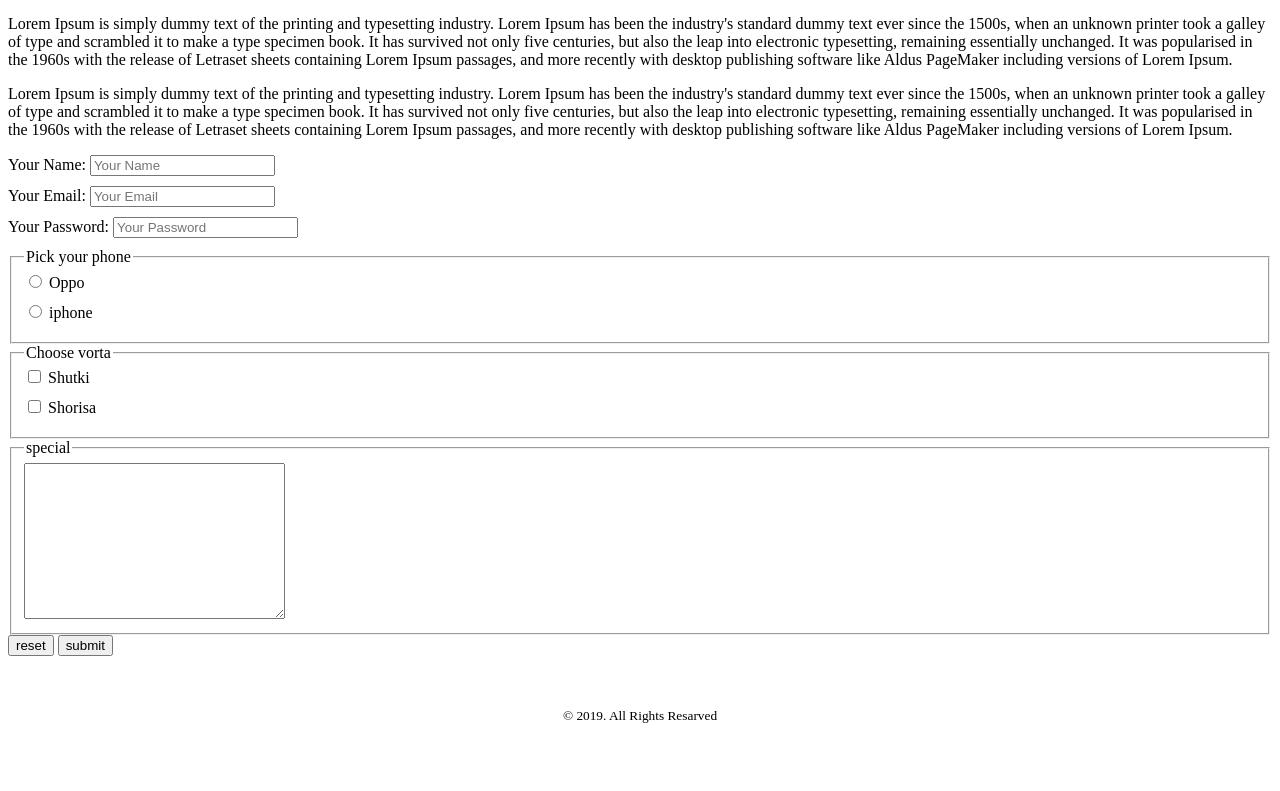
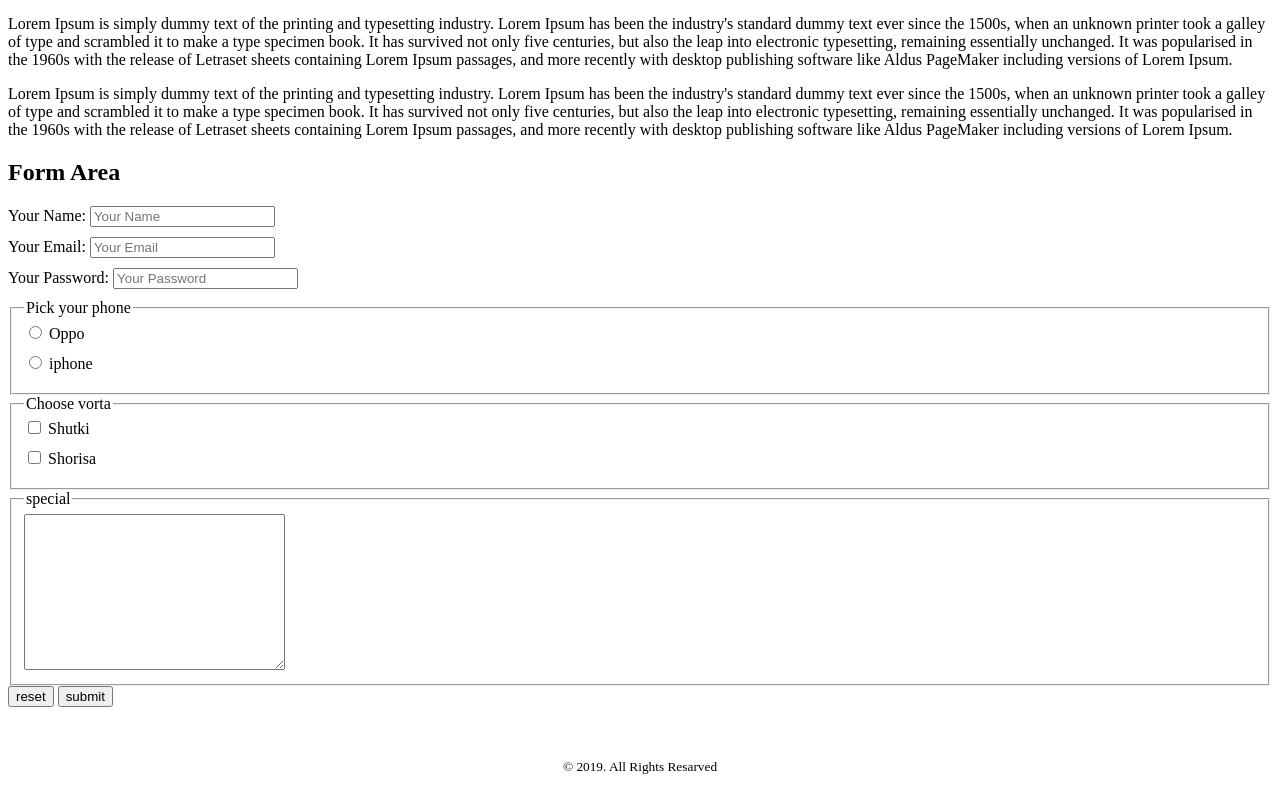
Before and after one commit to fahad7378/structure-web, a plain HTML site: page index.html in a window 1280 px wide. Shown: the part 778-1569 px from the top of the page. Before the commit the page ends 1518 px from the top, so only its background shows below. Drawn offline with Linux system fonts and the light colour scheme.

Commit message:
added heading

```diff
--- a/index.html
+++ b/index.html
@@ -42,6 +42,7 @@
             </section>
 
         </article>
+        <h2>Form Area</h2>
         <form action="">
             <label for="name">Your Name:
                 <input id="name" type="text" placeholder="Your Name">
```
